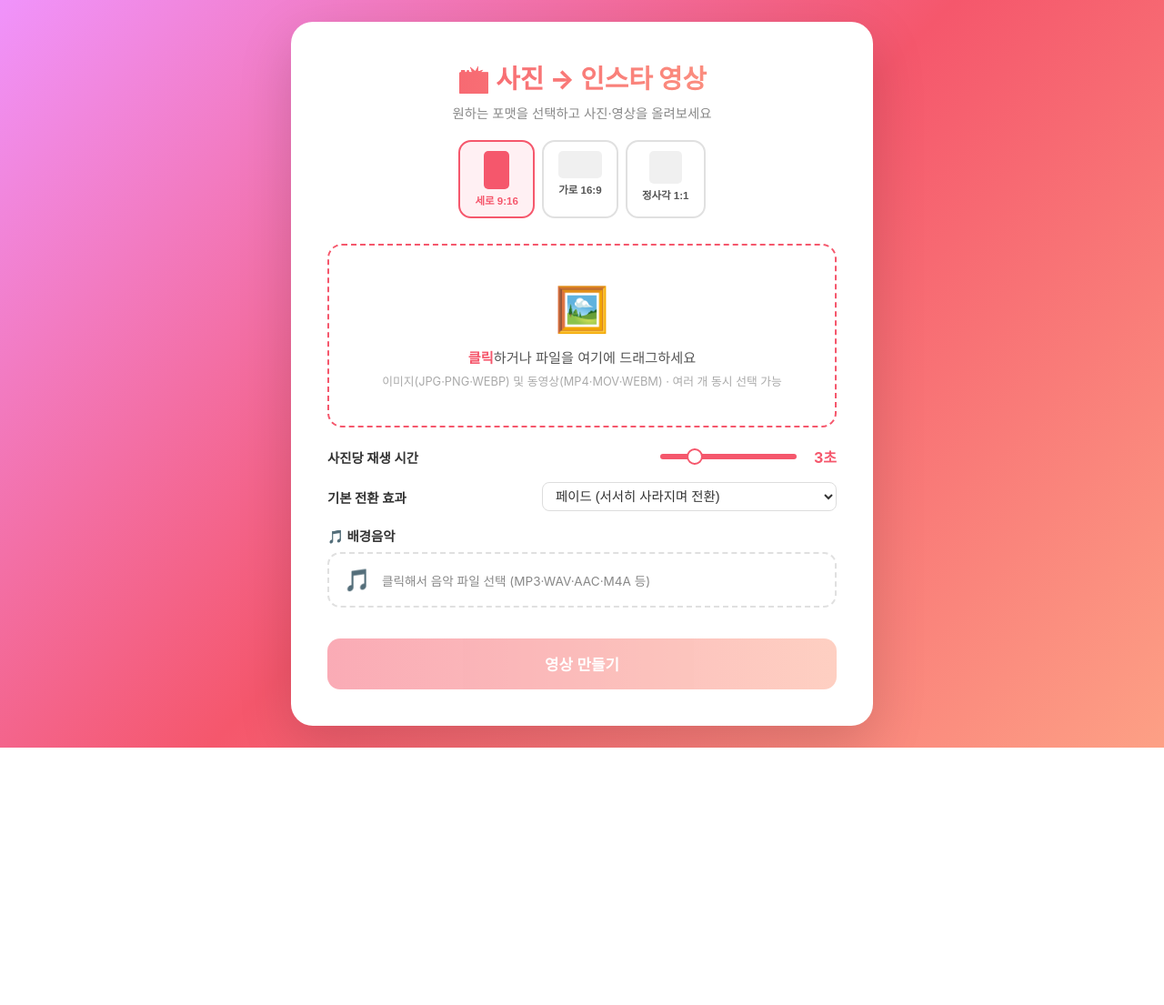
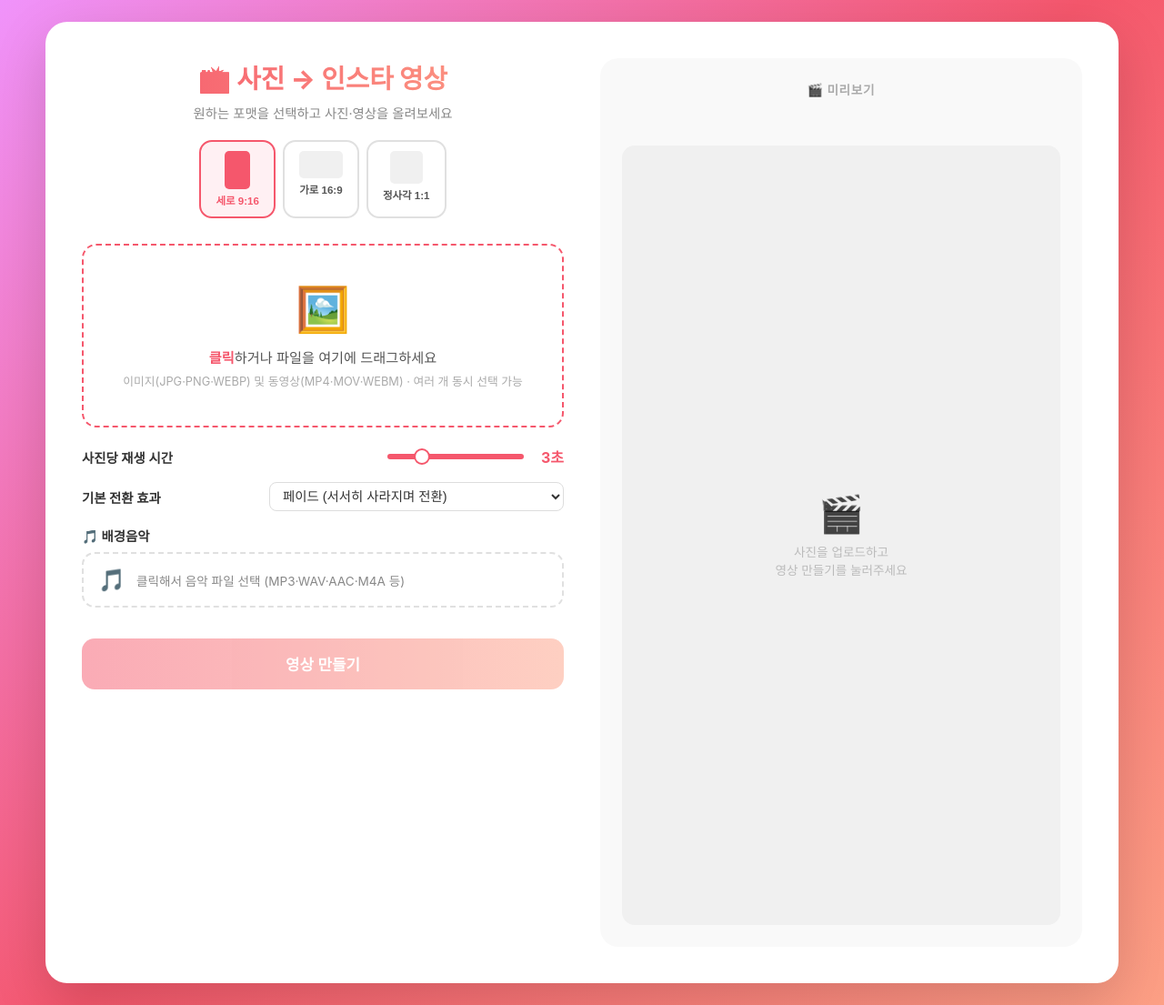
Before and after one commit to hkno3/insta, a Flask app: page / in a window 1280 px wide. Shown: the whole page at 91% size. Before the commit the page ends 822 px from the top, so only its background shows below. Run offline with Flask 3, Linux system fonts and the light colour scheme.

Commit message:
Show right panel with empty placeholder from initial load
- right-panel visible immediately, no longer hidden until video creation
- mainCard edit-mode applied on page load for two-column layout
- video-placeholder shown until first video is generated, matches format aspect-ratio

https://claude.ai/code/session_01LgrxT4WirRyu8vCBJGfB7b

```diff
--- a/templates/index.html
+++ b/templates/index.html
@@ -325,6 +325,12 @@
     .progress-bar-wrap { height: 8px; background: #f0f0f0; border-radius: 4px; margin-top: 10px; overflow: hidden; display: none; }
     .progress-bar { height: 100%; background: linear-gradient(90deg, #f5576c, #fda085); border-radius: 4px; animation: progress-anim 2s ease-in-out infinite; }
     @keyframes progress-anim { 0%{width:10%} 50%{width:80%} 100%{width:10%} }
+    #video-placeholder {
+      margin-top: 14px; border-radius: 14px; background: #f0f0f0;
+      aspect-ratio: var(--preview-ratio, 9/16); display: flex; align-items: center; justify-content: center;
+    }
+    #video-placeholder-inner { text-align: center; color: #bbb; font-size: 2.5rem; }
+    #video-placeholder-inner p { font-size: .85rem; margin-top: 8px; line-height: 1.5; color: #bbb; }
     .video-wrap { position: relative; border-radius: 14px; overflow: hidden; background: #000; margin-top: 14px; }
     #preview-video { width: 100%; max-height: 480px; display: block; }
     .video-overlay {
@@ -572,12 +578,15 @@
     <button id="create-btn" disabled>영상 만들기</button>
   </div>
 
-  <div class="right-panel" id="right-panel" style="display:none;">
+  <div class="right-panel" id="right-panel">
     <div class="right-panel-inner">
       <p class="right-panel-title">🎬 미리보기</p>
       <div id="change-banner">⚡ 변경사항 있음<button id="regen-btn">↺ 영상 업데이트</button></div>
       <div id="status"></div>
       <div class="progress-bar-wrap" id="progress-wrap"><div class="progress-bar"></div></div>
+      <div id="video-placeholder">
+        <div id="video-placeholder-inner">🎬<p>사진을 업로드하고<br>영상 만들기를 눌러주세요</p></div>
+      </div>
       <div class="video-wrap" id="video-wrap" style="display:none;">
         <video id="preview-video" controls playsinline></video>
         <div class="video-overlay" id="video-overlay">
@@ -813,6 +822,10 @@ const previewVideo   = document.getElementById('preview-video');
 const videoWrap      = document.getElementById('video-wrap');
 const videoOverlay   = document.getElementById('video-overlay');
 const changeBanner   = document.getElementById('change-banner');
+const videoPlaceholder = document.getElementById('video-placeholder');
+
+/* 초기 레이아웃: 우측 패널 처음부터 표시 */
+mainCard.classList.add('edit-mode');
 
 TRANSITIONS.forEach(t => {
   const o = document.createElement('option');
@@ -1683,8 +1696,7 @@ async function generateVideo(isRegen = false) {
   changeBanner.style.display = 'none';
 
   if (!isRegen) {
-    rightPanel.style.display = 'block';
-    mainCard.classList.add('edit-mode');
+    videoPlaceholder.style.display = 'none';
     statusEl.textContent = '영상을 만드는 중입니다…';
     statusEl.className = '';
     progressWrap.style.display = 'block';
```
